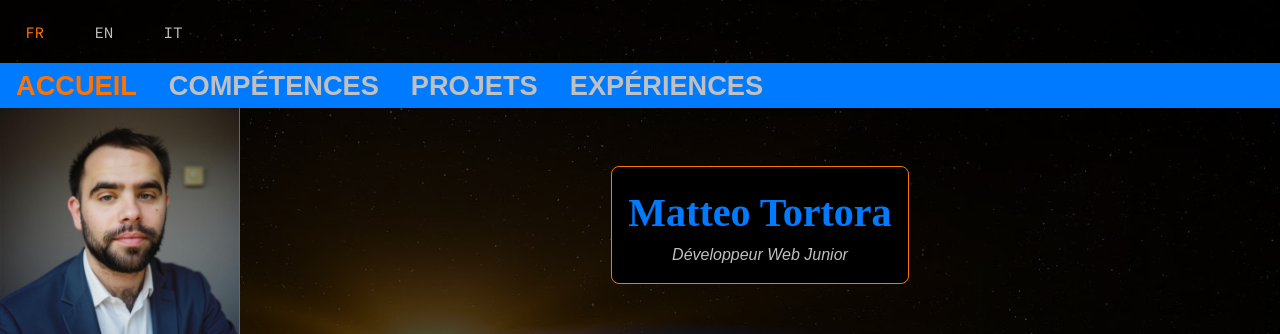
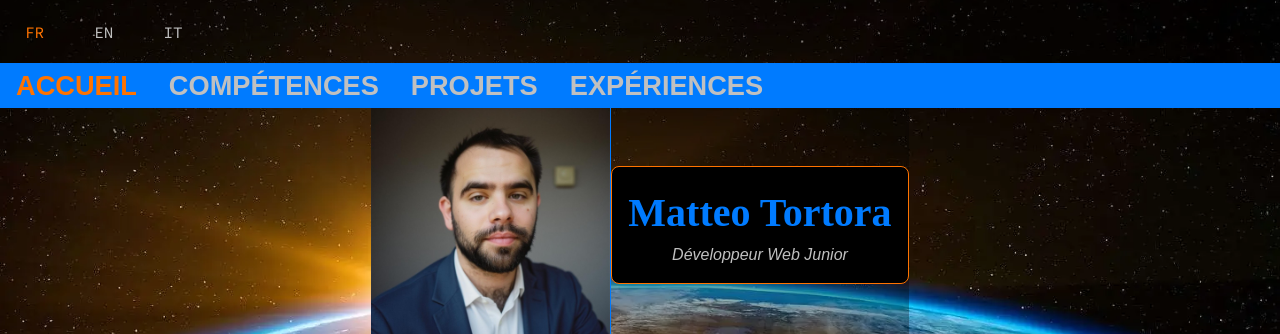
Before and after one commit to MaTor97/portfolio, a React (Vite) app: page / in a window 1280 px wide. Shown: the top 334 px of the page. Built offline with nearby package versions, Linux system fonts and the light colour scheme; a web font is replaced by a local one.

Commit message:
derniers ajustements size

```diff
--- a/src/style/_app.scss
+++ b/src/style/_app.scss
@@ -17,10 +17,9 @@ body {
   background-color: $primaryColor;
   color: $wordPrimary;
   background-image: url('/public/assets/earth.webp');
-  background-size: cover;
-  background-position: center;
+  background-size: auto 100dvh;
+  background-position: bottom center;
   background-repeat: no-repeat;
-  height: 100dvh;
 }
 
 /* Suppression des styles par défaut pour les éléments de liste */
@@ -74,8 +73,10 @@ h1, h2, h3, h4, h5, h6 {
   h2 {
 
     font-size: 1.7rem;
-    margin: .5rem 0;
-
+    padding: .5rem 0;
+    text-align: center;
+    background-color: $primaryTransparent;
+    width: 100%;
   }
 
   #left, #right {
--- a/src/style/_content.scss
+++ b/src/style/_content.scss
@@ -1,3 +1,3 @@
 main {
-    width: 100%;
+
 }
--- a/src/style/_variables.scss
+++ b/src/style/_variables.scss
@@ -1,5 +1,5 @@
 $primaryColor: black;
-$primaryTransparent: rgba(0, 0, 0, .7);
+$primaryTransparent: rgba(0, 0, 0, .3);
 $borders: #007BFF;
 $wordPrimary: rgb(192, 192, 192);
 $wordSecondary: #FF7300;
```
